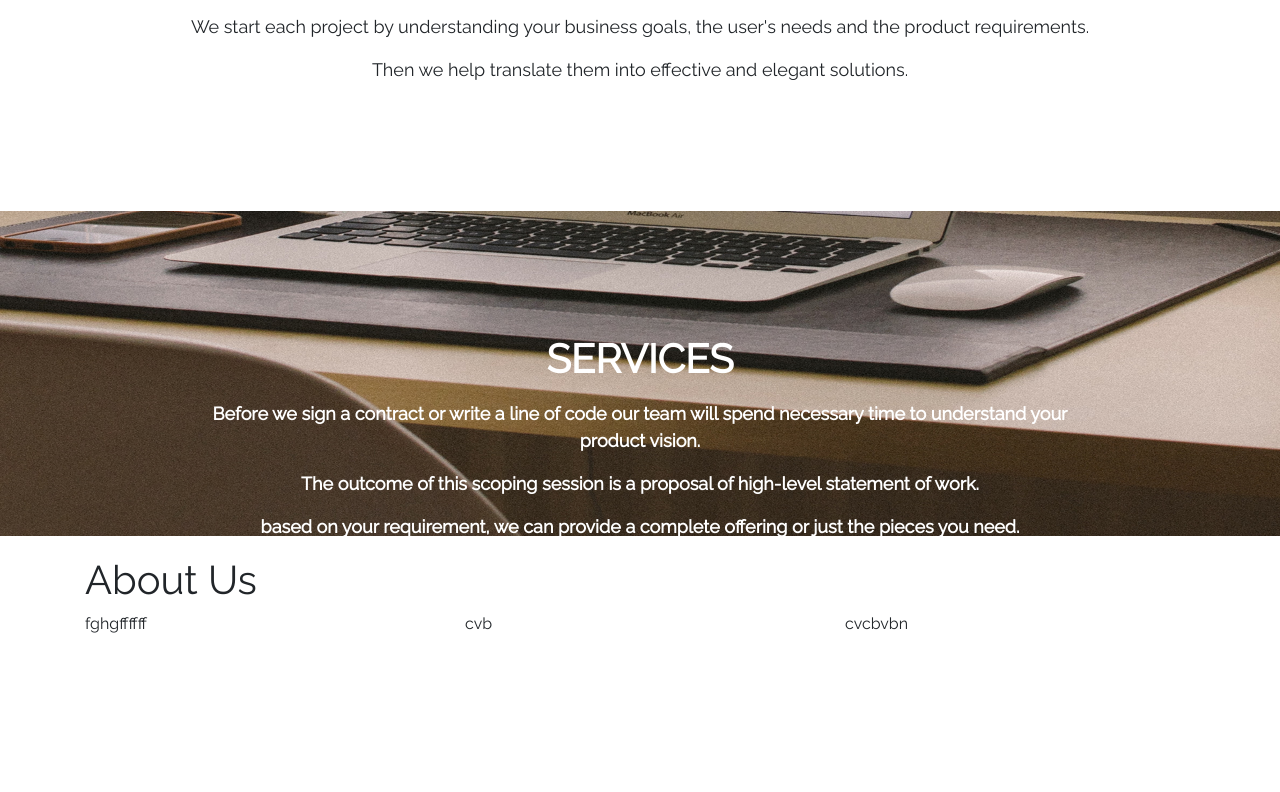
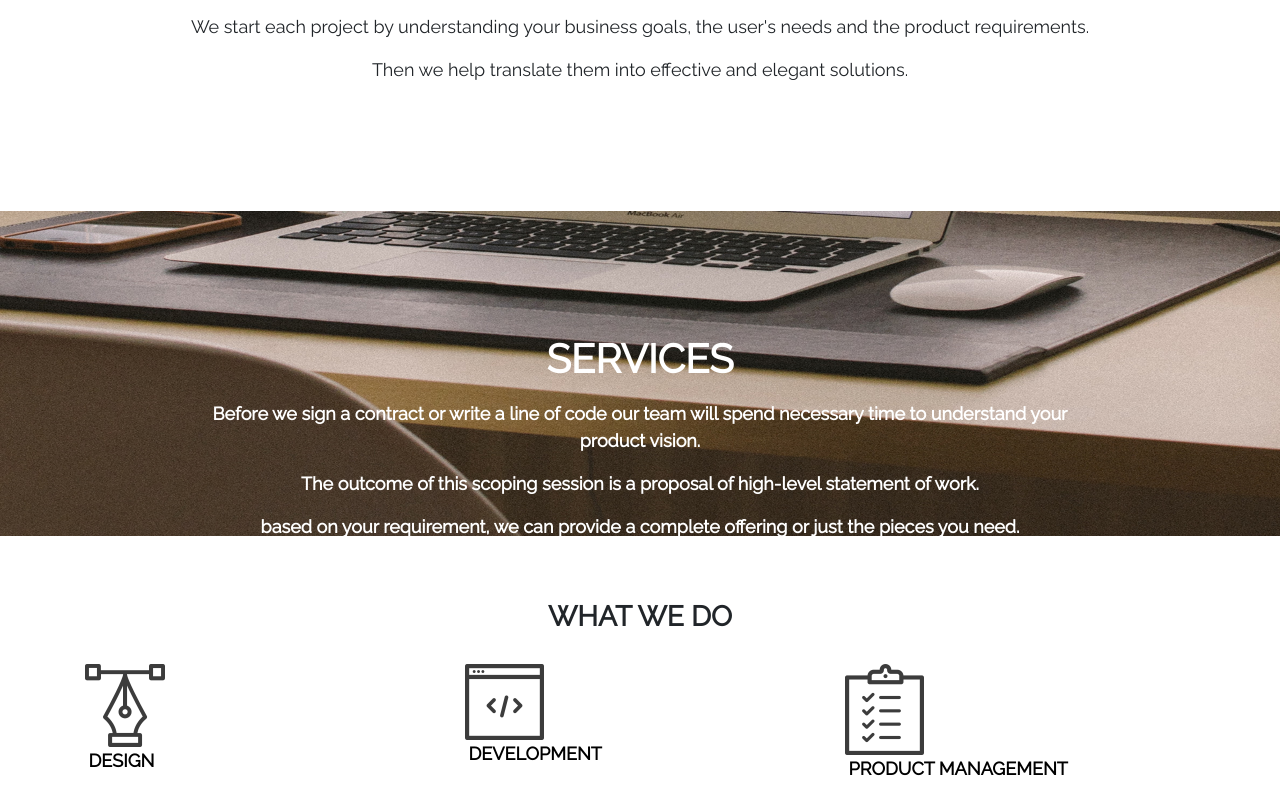
Before and after one commit to peterndungukamau/Delani-Studio, a plain HTML site: page index.html in a window 1280 px wide. Shown: the part 935-1727 px from the top of the page. Before the commit the page ends 1571 px from the top, so only its background shows below. Drawn offline with Linux system fonts and the light colour scheme.

Commit message:
add what we do section

```diff
--- a/css/style.css
+++ b/css/style.css
@@ -102,3 +102,19 @@ font-size: 18px;
   font-size: 18px;
   font-weight: 700;
 }
+
+.wedo h1{
+  padding: 4% 0% 2% 0%;
+  text-align: center;
+  text-transform: uppercase;
+  font-weight: 600;
+  font-size:28px;
+}
+
+.wedo h5{
+  color: rgb(0, 0, 0);
+  font-size: 18px;
+  text-transform: uppercase;
+  font-weight: 600;
+  padding: 1%;
+}
--- a/index.html
+++ b/index.html
@@ -62,12 +62,12 @@
 </div>
 </div>
 </div>
-<div class="container">
-<h1>About Us</h1>
+<div class="container wedo">
+<h1>What we do</h1>
 <div class="row">
-<div class="col-md-4">fghgffffff</div>
-<div class="col-md-4">cvb</div>
-<div class="col-md-4">cvcbvbn</div>
+<div class="col-md-4"><img src="img/design_icon.png" alt="design" class="img-responsive"><h5>Design</h5></div>
+<div class="col-md-4"><img src="img/dev_icon.png" alt="dev" class="img-responsive"><h5>Development</h5></div>
+<div class="col-md-4"><img src="img/product_icon.png" alt="product" class="img-responsive"><h5>Product Management</h5></div>
 </div>
 </div>
 </body>
```
